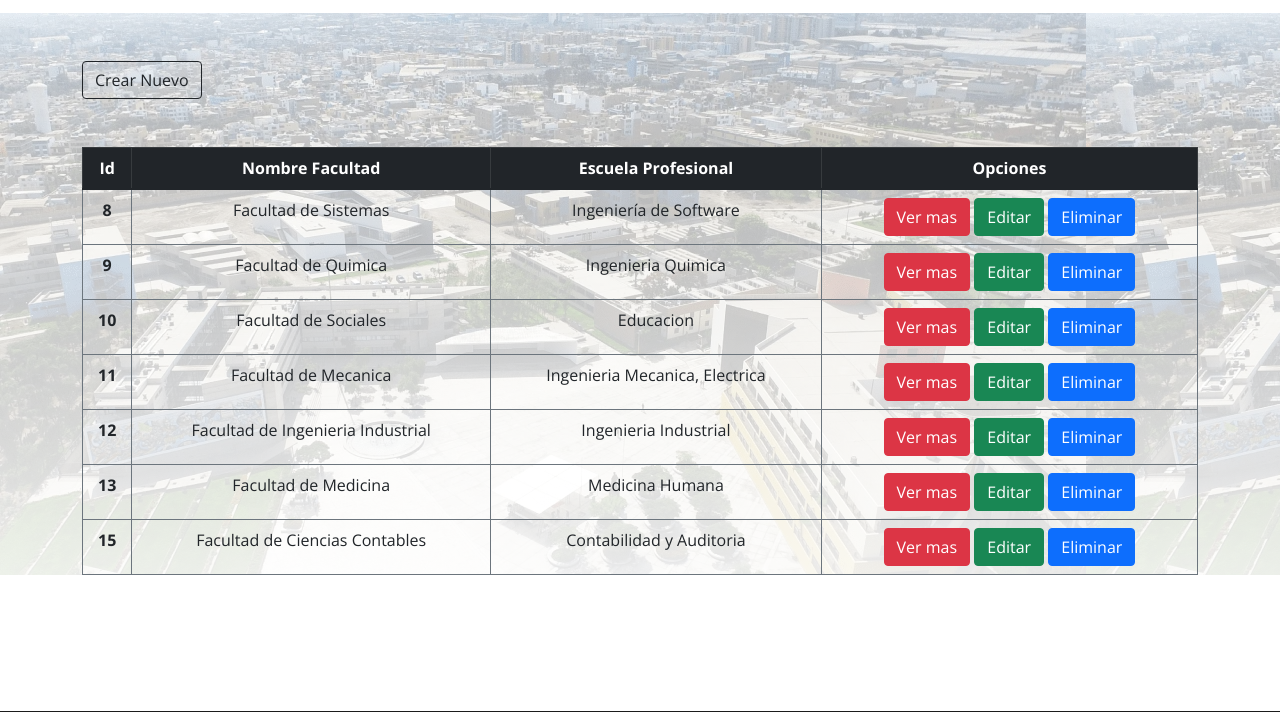
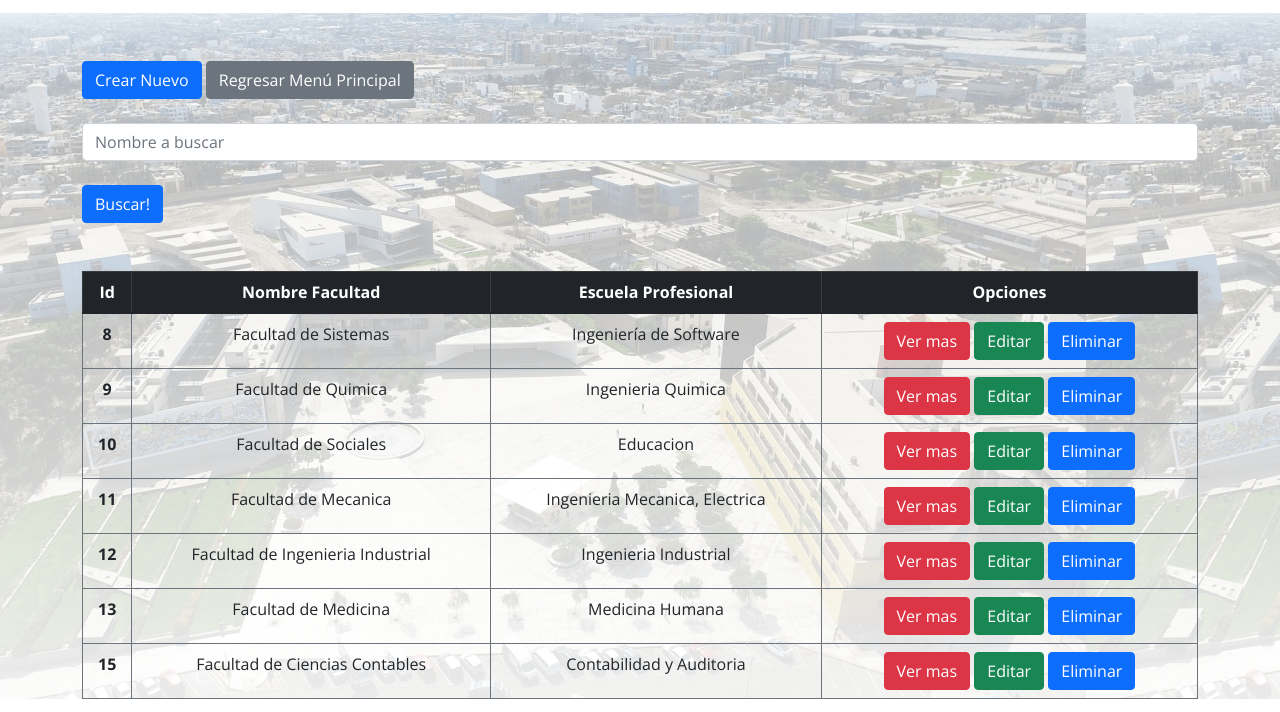
Before and after one commit to LuisBDev/Proyecto-Django-Python-UNMSM, a Django app: page /facultades.html in a window 1280 px wide. Shown: the part 83-795 px from the top of the page. Run offline with Django 4.2, Linux system fonts and the light colour scheme; data comes from the database, SQL or seed files in the repository; both versions use the stored data as it was after the commit; some libraries are stand-ins or nearby versions.

Commit message:
SearchBar added

```diff
--- a/sanmarcosapp/templates/sanmarcosapp/alta_directorios.html
+++ b/sanmarcosapp/templates/sanmarcosapp/alta_directorios.html
@@ -18,7 +18,8 @@
 
   <br />
   <br />
-  <input type="submit" value="Enviar" />
+  <input class="btn btn-outline-dark mt-5" type="submit" value="Enviar" />
+  <a class="btn btn-outline-dark mt-5" href="/directorios.html">Regresar Menú Principal</a>
 </form>
 <br />
 <br />
--- a/sanmarcosapp/templates/sanmarcosapp/facultades.html
+++ b/sanmarcosapp/templates/sanmarcosapp/facultades.html
@@ -6,12 +6,20 @@
 <br />
 <div
   class="jumbotron bg-cover"
-  style="
-    background-image: linear-gradient(to bottom, rgba(255, 255, 255, 0.6) 0%, rgba(255, 255, 255, 0.9) 100%),
-      url('../static/assets/img/bannerhome.webp');
-  ">
+  style="background-image: linear-gradient(to bottom, rgba(255, 255, 255, 0.6) 0%, rgba(255, 255, 255, 0.9) 100%), url('../static/assets/img/bannerhome.webp')">
   <div class="container">
-    <a href="alta_facultades.html" class="btn btn-outline-dark mt-5">Crear Nuevo</a>
+    <a href="alta_facultades.html" class="btn btn-primary mt-5">Crear Nuevo</a>
+    <a class="btn btn-secondary mt-5" href="/index.html">Regresar Menú Principal</a>
+
+    <form action="/buscar_facultades/" method="GET">
+      <br />
+      <!-- <input type="text" name="nom" /> -->
+      <input type="text" name="nom" class="form-control" placeholder="Nombre a buscar" />
+      <!-- <input type="submit" value="Búsqueda por Nombre" /> -->
+      <br />
+
+      <input class="btn btn-primary" type="submit" value="Buscar!" />
+    </form>
 
     <table class="table table-bordered mt-5 border-secondary text-center">
       <thead class="table-dark">
--- a/sanmarcosapp/views.py
+++ b/sanmarcosapp/views.py
@@ -7,8 +7,60 @@ from sanmarcosapp.models import Administrativos, Facultades, Directorios
 from sanmarcosapp.forms import FacultadForm, AdministrativoForm, DirectorioForm, UserEditForm
 from django.shortcuts import render, get_object_or_404, redirect
 from . models import Administrativos
+from django.db.models import Q
 
 # Create your views here.
+
+# Create view for finding a faculty
+
+
+# def buscar_facultad(request):
+#     if request.method == 'GET':
+#         nombre = request.GET.get('nombre')
+#     if nombre:
+#         facultades = Facultades.objects.filter(nombre__icontains=nombre)
+#         return render(request, 'sanmarcosapp/facultades.html', {'facultades': facultades})
+#     else:
+#         print('Nada para mostrar')
+#         return request(request, 'sanmarcosapp/facultades.html', {})
+
+
+def buscar_administrativo(request):
+    if request.GET["nom"]:
+        administrativo = request.GET["nom"]
+        administrativos = Administrativos.objects.filter(
+            nombre__icontains=administrativo)
+
+        return render(request, "sanmarcosapp/buscar_administrativos.html", {"administrativos": administrativos, "query": administrativo})
+    else:
+        mensaje = "No se encontraron resultados"
+
+    return HttpResponse(mensaje)
+
+
+def buscar_facultad(request):
+    if request.GET["nom"]:
+        facultad = request.GET["nom"]
+        facultades = Facultades.objects.filter(nombre__icontains=facultad)
+
+        return render(request, "sanmarcosapp/buscar_facultades.html", {"facultades": facultades, "query": facultad})
+    else:
+        mensaje = "No se encontraron resultados"
+
+    return HttpResponse(mensaje)
+
+
+def buscar_directorio(request):
+    if request.GET["nom"]:
+        directorio = request.GET["nom"]
+        directorios = Directorios.objects.filter(
+            nombre__icontains=directorio)
+
+        return render(request, "sanmarcosapp/buscar_directorios.html", {"directorios": directorios, "query": directorio})
+    else:
+        mensaje = "No se encontraron resultados"
+
+    return HttpResponse(mensaje)
 
 
 def index(request):
@@ -92,18 +144,6 @@ def register(request):
 def logout(request):
     logout(request)
     return redirect('sanmarcosapp/logout.html')
-
-
-def buscar_administrativo(request):
-    if request.method == 'GET':
-        nombre = request.GET.get('nombre')
-    if nombre:
-        administrativos = Administrativos.objects.filter(
-            nombre__icontains=nombre)
-        return render(request, 'sanmarcosapp/administrativos.html', {'administrativos': administrativos})
-    else:
-        print('Nada para mostrar')
-        return request(request, 'sanmarcosapp/administrativos.html', {})
 
 
 @login_required
@@ -200,6 +240,11 @@ def detalles_facultades(request, id):
     return render(request, "sanmarcosapp/detalles_facultades.html", {"facultades": facultades})
 
 
+def buscar_administrativos(request, nombre):
+    administrativos = Administrativos.objects.filter(nombre__icontains=nombre)
+    return render(request, "sanmarcosapp/buscar_administrativos.html", {"administrativos": administrativos})
+
+
 def detalles_directorios(request, id):
 
     directorios = Directorios.objects.filter(id=id)
--- a/sanmarcosweb/urls.py
+++ b/sanmarcosweb/urls.py
@@ -31,6 +31,10 @@ urlpatterns = [
     path('logout.html', LogoutView.as_view(
         template_name='sanmarcosapp/logout.html'), name='Logout'),
 
+    # Buscadores
+    path('buscar_administrativos/', views.buscar_administrativo),
+    path('buscar_facultades/', views.buscar_facultad),
+    path('buscar_directorios/', views.buscar_directorio),
 
 
     path('administrativos.html', views.administrativos),
```
Also changed, not shown: sanmarcosapp/templates/sanmarcosapp/administrativos.html (+25 -4 lines), sanmarcosapp/templates/sanmarcosapp/buscar_administrativos.html (added, +36 -0 lines), sanmarcosapp/templates/sanmarcosapp/buscar_directorios.html (added, +35 -0 lines), sanmarcosapp/templates/sanmarcosapp/buscar_facultades.html (added, +35 -0 lines), sanmarcosapp/templates/sanmarcosapp/directorios.html (+13 -5 lines), db.sqlite3.
